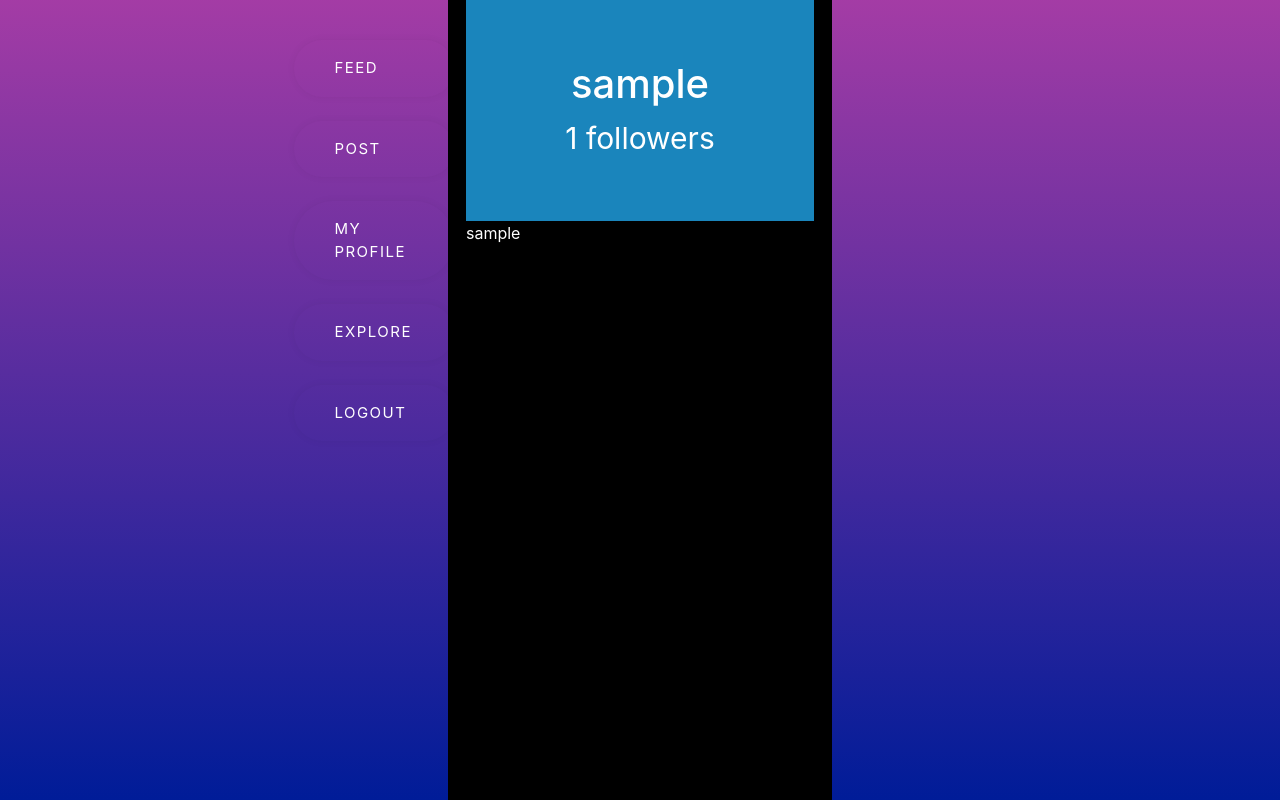
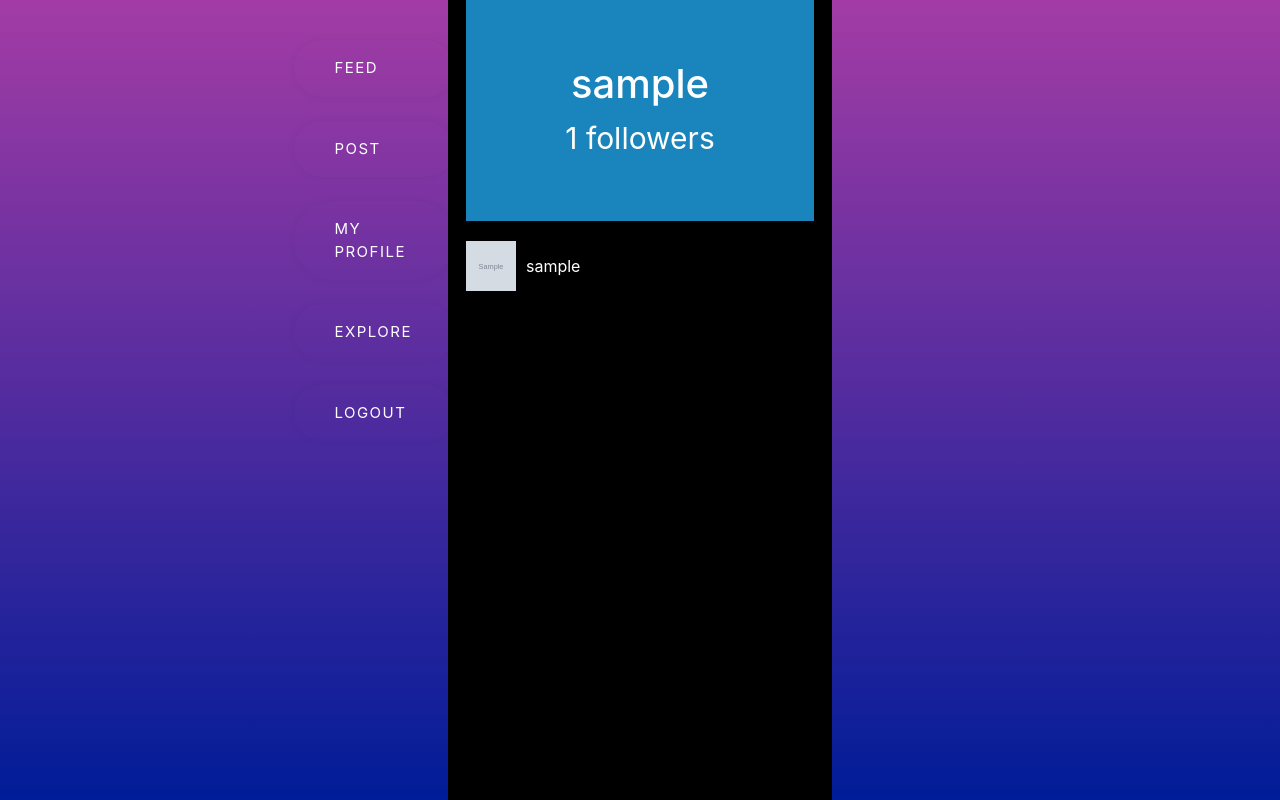
Before and after one commit to ManfredAr/DjangoWebsite, a Django app: template ToDoSite/explore/templates/explore/followers.html in a window 1280 px wide. Run offline with Django 3.2, Linux system fonts and the light colour scheme; tables that the repository leaves empty hold one stand-in row (values such as "Sample post"); the template is opened without the code that fills it: values that come from a table or form of the project are taken from there, most other values are stand-ins (such as "Sample title", 1, 10 or a date in 2020); grey boxes marked "Sample" are stand-in pictures.

Commit message:
Improved the following and follower pages
Also setup the account image and description when they register

```diff
--- a/ToDoSite/explore/templates/explore/followers.html
+++ b/ToDoSite/explore/templates/explore/followers.html
@@ -24,7 +24,12 @@
     <div class="follow">
         {% for i in followers %}
             <div class="person">
-                <a href="/explore/{{i.follower.username}}"> {{ i.follower.username }} </a>
+                <div class="image">
+                    <img src="/media/{{ i.creator_profile_image }}">
+                </div>
+                <div class="name">
+                    <a href="/explore/{{i.follower.username}}"> {{ i.follower.username }} </a>
+                </div>
             </div>
         {% endfor %}
     </div>
--- a/ToDoSite/register/apps.py
+++ b/ToDoSite/register/apps.py
@@ -1,6 +1,8 @@
 from django.apps import AppConfig
-
 
 class RegisterConfig(AppConfig):
     default_auto_field = 'django.db.models.BigAutoField'
     name = 'register'
+
+    def ready(self):
+        import register.signals
--- a/ToDoSite/static/css/follower.css
+++ b/ToDoSite/static/css/follower.css
@@ -16,10 +16,25 @@
     max-width: 100%;
   }
 
-  .follow {
-
-  }
-
   .person a{
     color: white;
   }
+
+.image img {
+  width: 50px;
+  height: 50px
+}
+
+.follow {
+  margin-top: 20px;
+}
+
+.person {
+    display: flex;
+    align-items: center;
+    margin-bottom: 10px;
+}
+
+.name a {
+  margin-left: 10px;
+}
```
Also changed, not shown: ToDoSite/explore/templates/explore/following.html (+6 -1 lines), ToDoSite/explore/templates/explore/person.html (+8 -3 lines), ToDoSite/explore/views.py (+12 -2 lines), ToDoSite/register/signals.py (added, +9 -0 lines), ToDoSite/register/views.py (+5 -2 lines), ToDoSite/static/css/person.css (+6 -2 lines).
